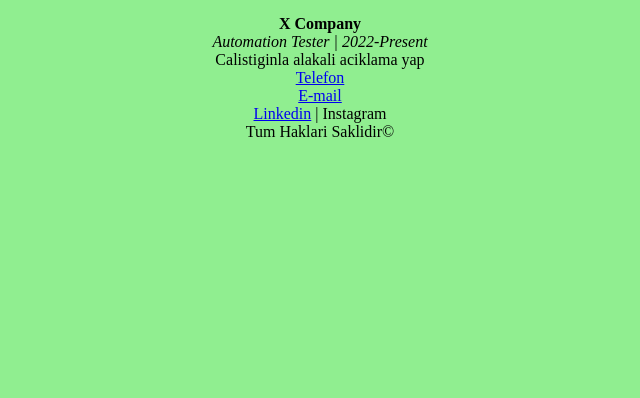
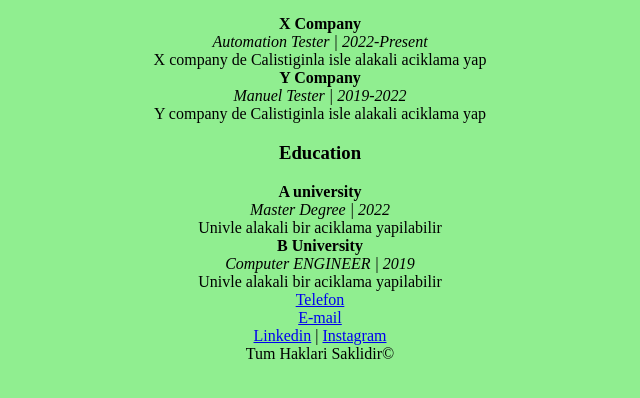
Before and after one commit to EsraAdileYilmaz/HTML_CSS, a plain HTML site: page resume.html in a window 1280 px wide. Shown: the part 190-588 px from the top of the page, without its empty margins (320-960 px from the left). Drawn offline with Linux system fonts and the light colour scheme.

Commit message:
second commit

```diff
--- a/resume.html
+++ b/resume.html
@@ -22,9 +22,13 @@
                 <h3>Work Experience</h3>
                 <div class="card">
                     <div class="left"><b>X Company</b><br><i>Automation Tester | 2022-Present</i></div>
-                    <div class="right">Calistiginla alakali aciklama yap</div>
+                    <div class="right">X company de Calistiginla isle alakali aciklama yap</div>
 
 
+                </div>
+                <div class="card">
+                    <div class="left"><b>Y Company</b><br><i>Manuel Tester | 2019-2022</i></div>
+                    <div class="right">Y company de Calistiginla isle alakali aciklama yap</div>
                 </div>
             </div>
 
@@ -32,7 +36,17 @@
 
 
 
-            <div class="section"></div>
+            <div class="section">
+                <h3>Education</h3>
+                <div class="card">
+                    <div class="left"><b>A university</b><br><i>Master Degree | 2022</i></div>
+                    <div class="right">Univle alakali bir aciklama yapilabilir</div>
+                </div>
+                <div class="card">
+                    <div class="left"><b>B University</b><br><i>Computer ENGINEER | 2019</i></div>
+                    <div class="right">Univle alakali bir aciklama yapilabilir</div>
+                </div>
+            </div>
 
 
 
@@ -46,16 +60,12 @@
         <div class="footer">
         <div class="phone"><a href="tel:+33778914618">Telefon</a></div>
         <div class="mail"><a href="mailto:yilmazesraadile@gmail.com">E-mail</a></div>
-        <div class="social"><a href="http://www.Linkedin.com" target="_blank">Linkedin</a> | <a href="http://Instagram.com" target="_blank"></a>Instagram</div>
+        <div class="social"><a href="http://www.Linkedin.com" target="_blank">Linkedin</a> | <a href="http://Instagram.com" target="_blank">Instagram</a></div>
         <div class="copyright">Tum Haklari Saklidir©</div>
     </div>
         <!--Auto save kapali ise ctrl+S tuslarina basinca dosyayi kaydeder-->
 
     </center>
 
-
-
-
-
 </body>
 </html>
```
Also changed, not shown: contact.html (+5 -7 lines), index.html (+11 -16 lines), assets/img/IMG_3766 copie.JPG (added), test.html (added).
